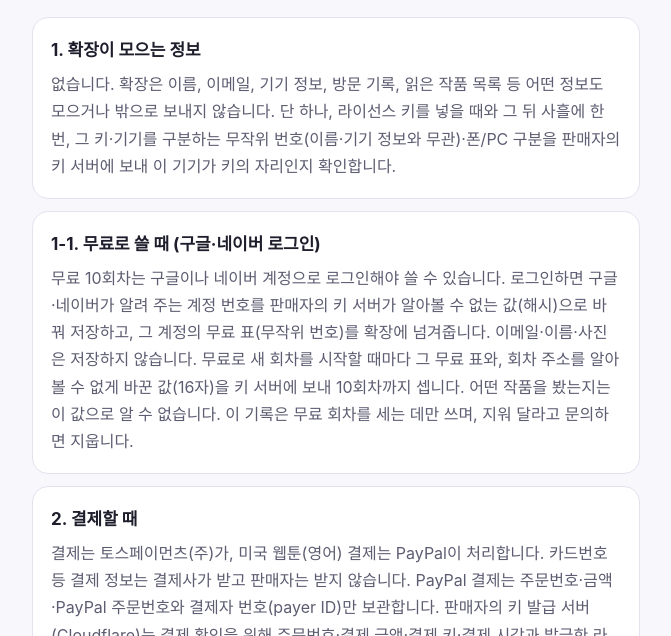
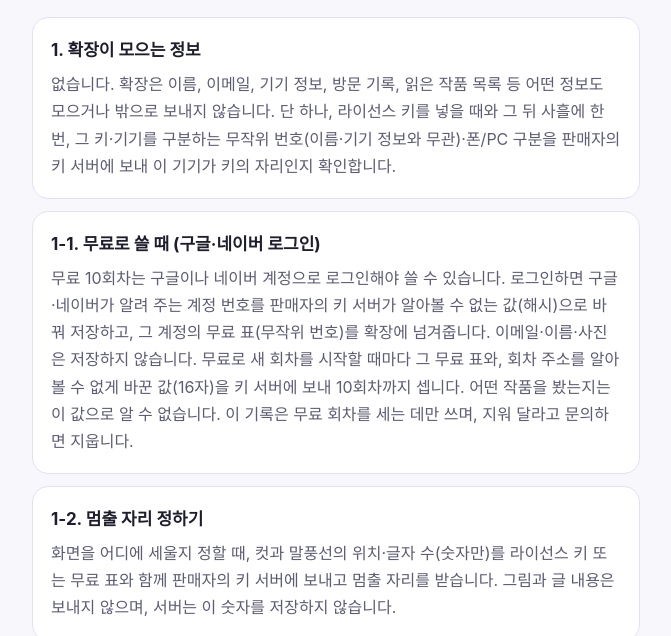
Before and after one commit to lovesjy201201/autowebtoon, a plain HTML site: page privacy.html in a window 1280 px wide. Shown: the part 164-800 px from the top of the page, without its empty margins (304-975 px from the left). Drawn offline with Linux system fonts and the light colour scheme.

Commit message:
개인정보 처리방침: 멈출 자리 정하기(컷 위치·글자 수 숫자만 키 서버로) 칸 더함 (0.8.5)
Co-Authored-By: Claude Opus 5.5 <noreply@anthropic.com>

```diff
--- a/privacy.html
+++ b/privacy.html
@@ -40,6 +40,8 @@
     <p>무료 10회차는 구글이나 네이버 계정으로 로그인해야 쓸 수 있습니다. 로그인하면 구글·네이버가 알려 주는 계정 번호를 판매자의 키 서버가 알아볼 수 없는 값(해시)으로 바꿔 저장하고, 그 계정의 무료 표(무작위 번호)를 확장에 넘겨줍니다.
     이메일·이름·사진은 저장하지 않습니다. 무료로 새 회차를 시작할 때마다 그 무료 표와, 회차 주소를 알아볼 수 없게 바꾼 값(16자)을 키 서버에 보내 10회차까지 셉니다. 어떤 작품을 봤는지는 이 값으로 알 수 없습니다.
     이 기록은 무료 회차를 세는 데만 쓰며, 지워 달라고 문의하면 지웁니다.</p></section>
+  <section><h2>1-2. 멈출 자리 정하기</h2>
+    <p>화면을 어디에 세울지 정할 때, 컷과 말풍선의 위치·글자 수(숫자만)를 라이선스 키 또는 무료 표와 함께 판매자의 키 서버에 보내고 멈출 자리를 받습니다. 그림과 글 내용은 보내지 않으며, 서버는 이 숫자를 저장하지 않습니다.</p></section>
   <section><h2>2. 결제할 때</h2>
     <p>결제는 토스페이먼츠(주)가, 미국 웹툰(영어) 결제는 PayPal이 처리합니다. 카드번호 등 결제 정보는 결제사가 받고 판매자는 받지 않습니다. PayPal 결제는 주문번호·금액·PayPal 주문번호와 결제자 번호(payer ID)만 보관합니다.
     판매자의 키 발급 서버(Cloudflare)는 결제 확인을 위해 주문번호·결제 금액·결제 키·결제 시각과 발급한 라이선스 키, 그 키를 넣은 기기의 무작위 번호만 보관합니다.
@@ -57,6 +59,7 @@
     <p class="lang"><a href="#top" lang="ko" hreflang="ko">한국어</a> · <b>English</b></p>
     <h1 style="font-size:20px">Privacy Policy (English)</h1>
     <section><p>The Autowebtoon extension does not collect your name, email or browsing history. Free use (10 episodes) requires Google or Naver sign-in: the key server stores only a hash of your Google or Naver account number and hashed free-episode addresses (not readable as titles), never your email or name. When you enter a license key, and every three days after, the key, a random device ID (not linked to your identity) and phone/PC type are sent to the seller's key server to check the device slot.
+    To decide where to stop, the positions and character counts of panels and speech bubbles (numbers only) are sent with your key or free pass to the seller's key server, which returns the stop positions. Images and text are never sent, and the server does not store these numbers.
     Payments are processed by Toss Payments (KRW) or PayPal (USD); card details go to the payment company, not the seller. The seller's key server (Cloudflare) keeps only the order ID, amount, payment key and method, time, the issued license key and, for PayPal, the PayPal order number and payer ID, for re-issuing keys, refunds and the legally required 5-year transaction record.
     To find panel positions and count speech-bubble text, it reads the comic images of the page you are viewing locally on your device and discards them right away.
     For Naver Webtoon, the same images are downloaded once more from the image server (pstatic.net) without cookies or login information.
```
